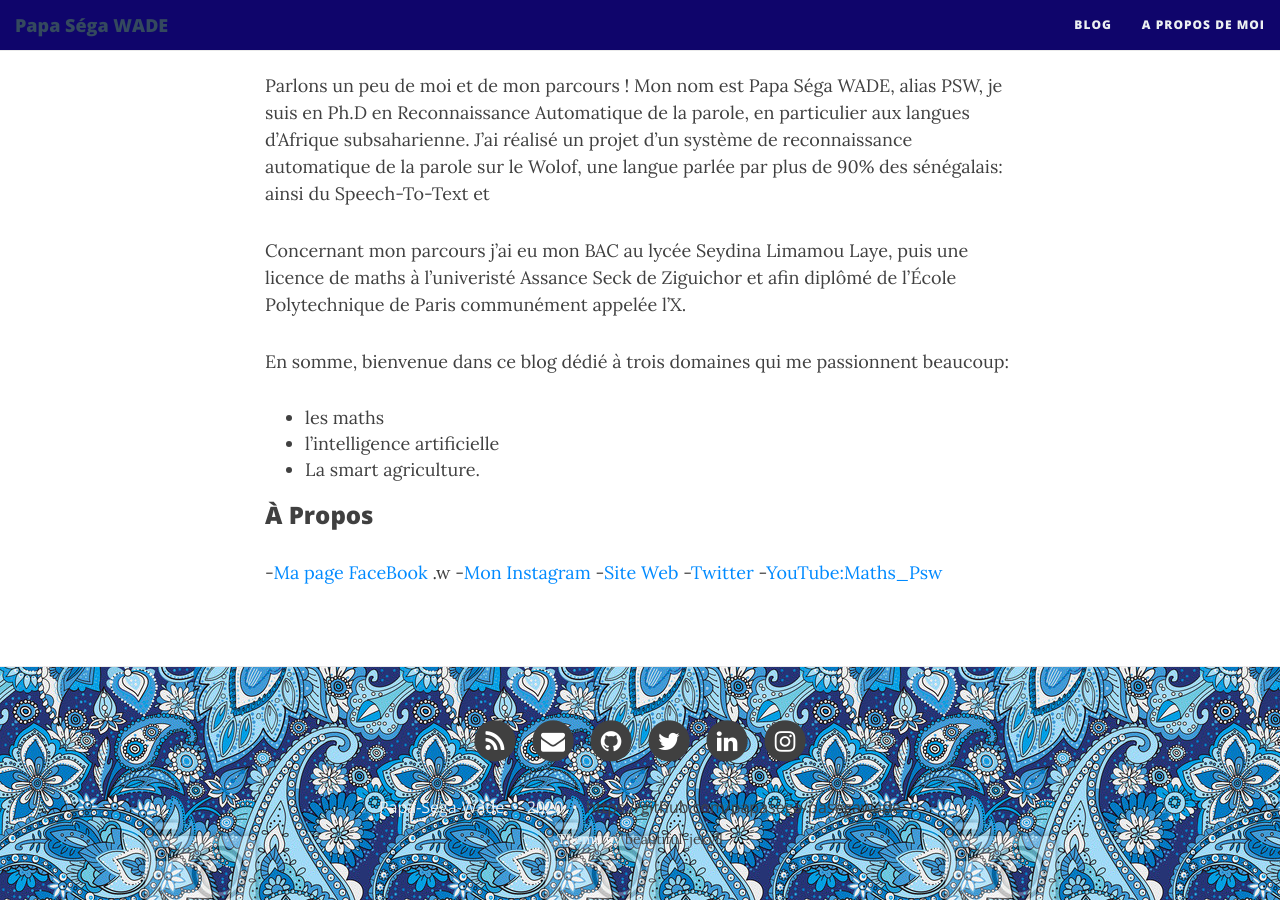
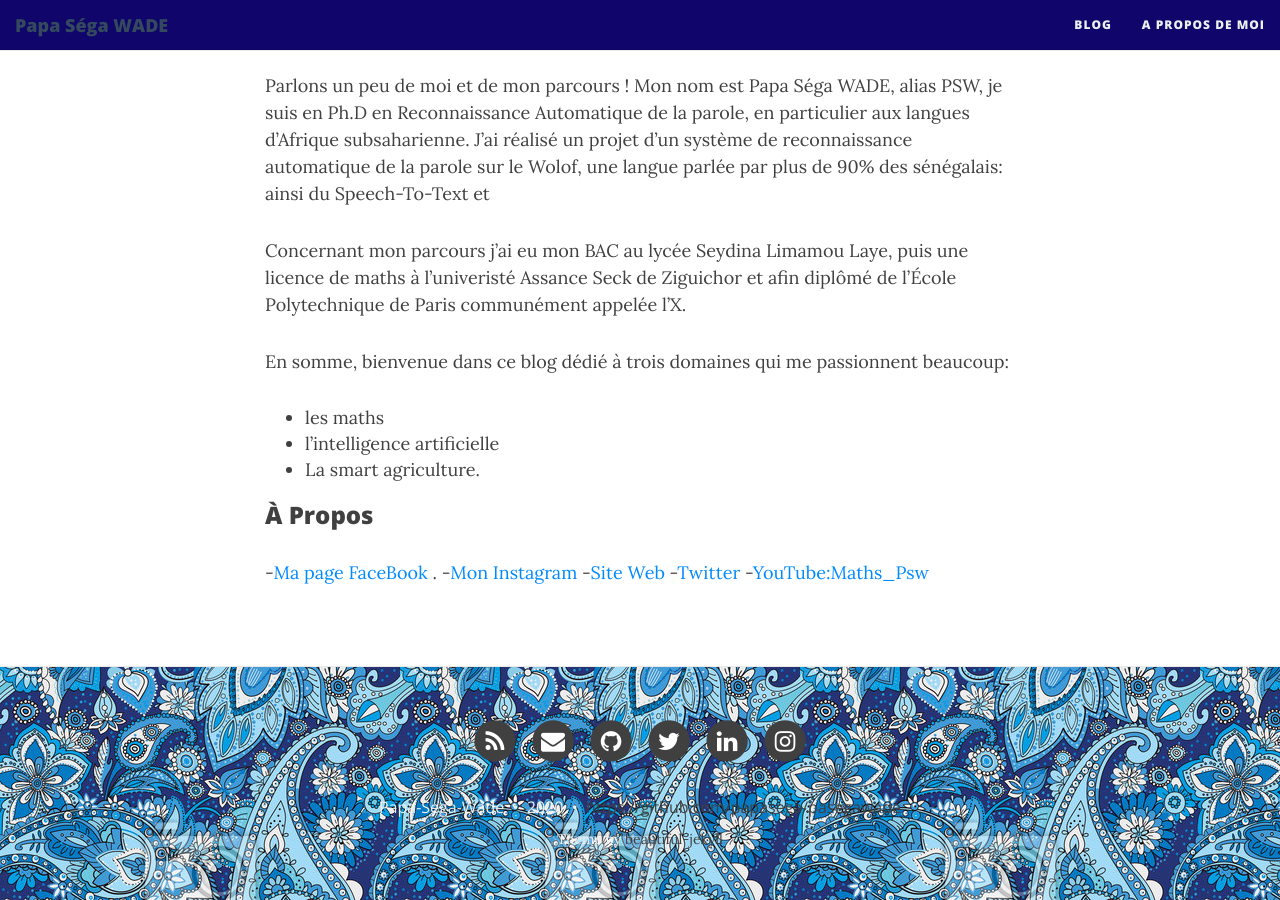
Before and after one commit to papasega/papasega.github.io, a Jekyll site: the page built from aboutme.md, in a window 1280 px wide and 900 px high, scrolled down 553 px. Built offline with Jekyll 4.4.1, drawn with Linux system fonts in a browser that asks for light colours; nearby versions of some CDN libraries.

```diff
--- a/aboutme.md
+++ b/aboutme.md
@@ -19,7 +19,7 @@ Concernant mon parcours j'ai eu mon BAC au lycée Seydina Limamou Laye, puis une
 
 ### À Propos
 
- -[Ma page FaceBook ](https://fb.me/MathsFacilesWadePs).w
+ -[Ma page FaceBook ](https://fb.me/MathsFacilesWadePs).
  -[Mon Instagram](https://instagram.com/maths_psw/)
  -[Site Web](triangletude.jimdo.com)
  -[Twitter](https://twitter.com/papasegaw)
```
